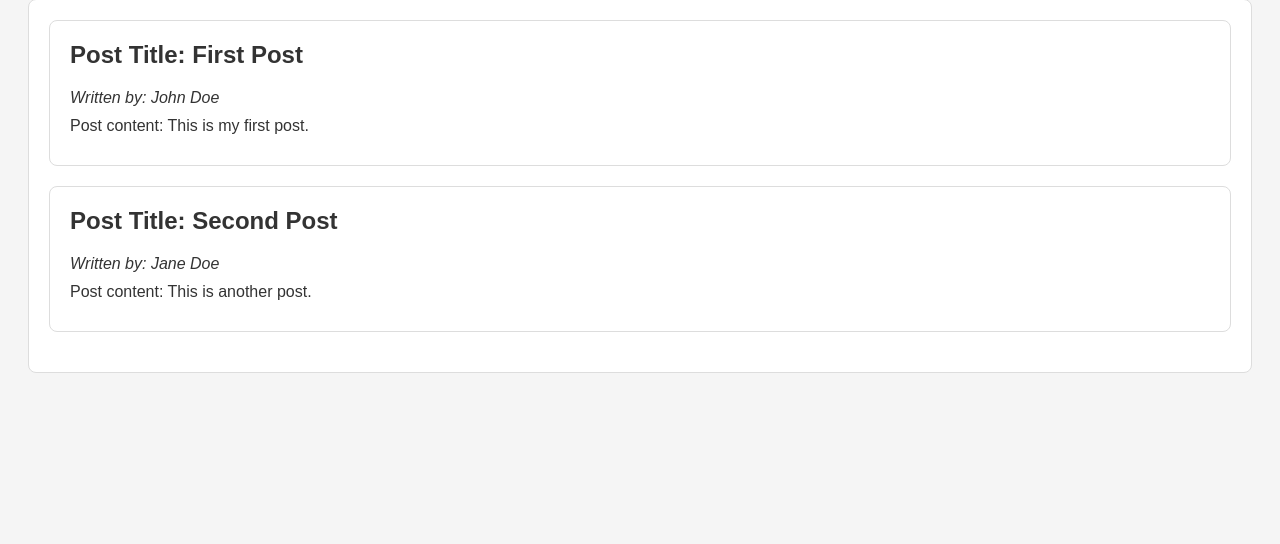
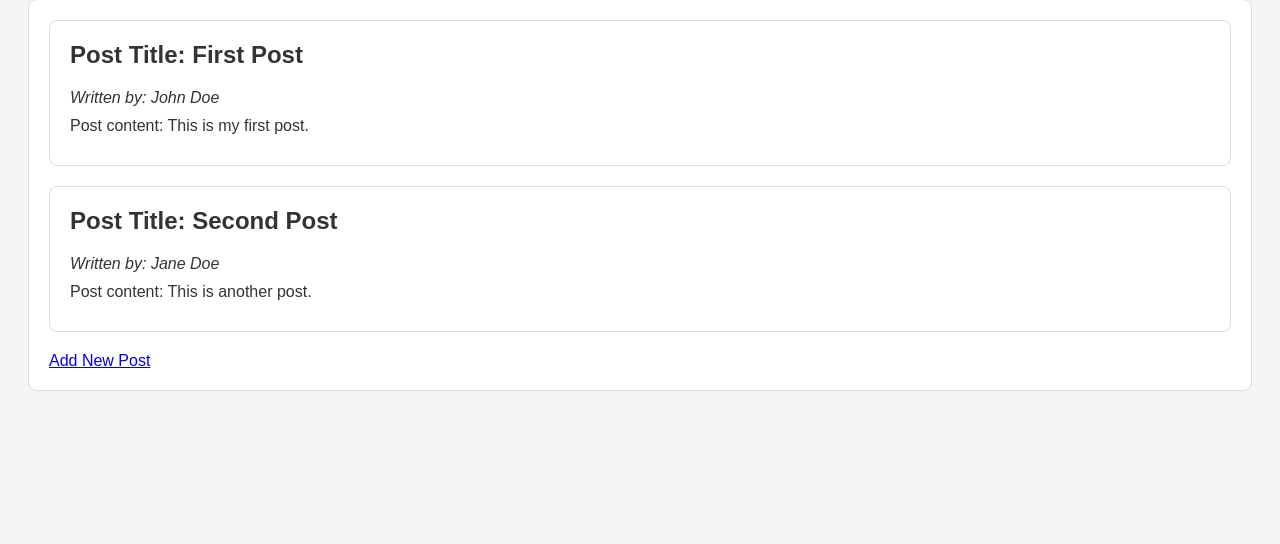
Before and after one commit to Ajarmahh/Masterblog, a Flask app: page / in a window 1280 px wide. Shown: the part 109-653 px from the top of the page. Run offline with Flask 3, Linux system fonts and the light colour scheme.

Commit message:
Add /add route for creating new blog posts

```diff
--- a/app.py
+++ b/app.py
@@ -1,4 +1,4 @@
-from flask import Flask, render_template
+from flask import Flask, render_template, request, redirect, url_for
 import json
 
 app = Flask(__name__)
@@ -20,5 +20,28 @@ def index():
     return render_template('index.html', posts=blog_posts)
 
 
+@app.route('/add', methods=['GET', 'POST'])
+def add():
+    if request.method == 'POST':
+        author = request.form.get('name')
+        title = request.form.get('title')
+        content = request.form.get('content')
+
+        # Append the new post to the list
+        new_post = {
+            'id': len(blog_posts) + 1,
+            'author': author,
+            'title': title,
+            'content': content
+        }
+        blog_posts.append(new_post)
+
+        # Save the updated list back to the JSON file
+        with open('data.json', 'w') as json_file:
+            json.dump(blog_posts, json_file, indent=4)
+        return redirect(url_for('index'))
+    return render_template('add.html')
+
+
 if __name__ == '__main__':
     app.run(host="0.0.0.0", port=5001, debug=True)
--- a/data.json
+++ b/data.json
@@ -10,5 +10,11 @@
         "author": "Jane Doe",
         "title": "Second Post",
         "content": "This is another post."
+    },
+    {
+        "id": 3,
+        "author": "John Doe",
+        "title": "test",
+        "content": "linked the add method to the home page"
     }
 ]
--- a/templates/index.html
+++ b/templates/index.html
@@ -16,6 +16,7 @@
             <p>Post content: {{ post.content }}</p>
         </div>
         {% endfor %}
+        <a href="/add">Add New Post</a>
 
     </div>
 </body>
```
Also changed, not shown: templates/add.html (added, +12 -0 lines).
